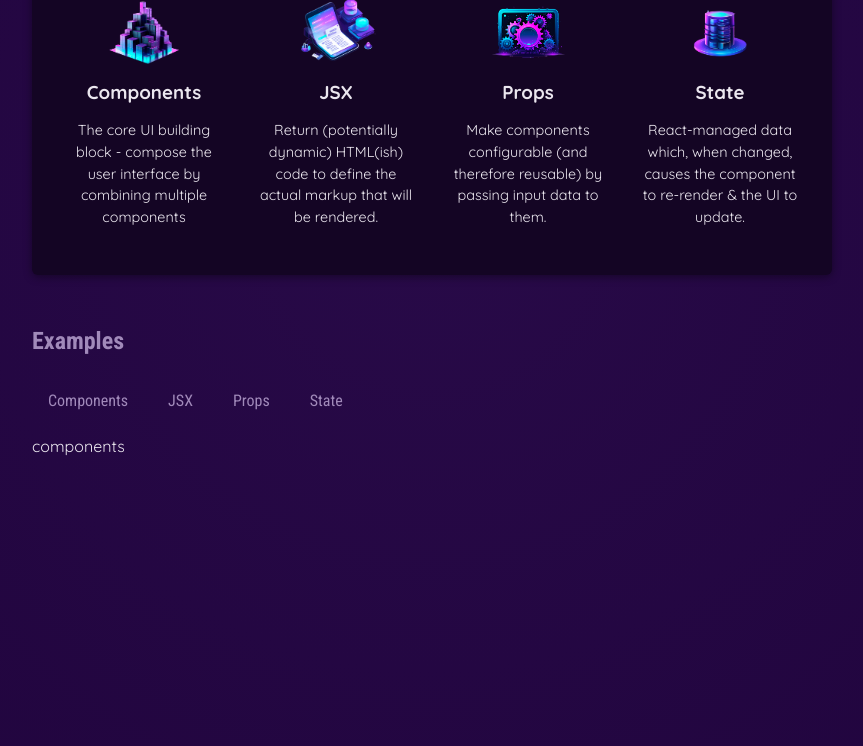
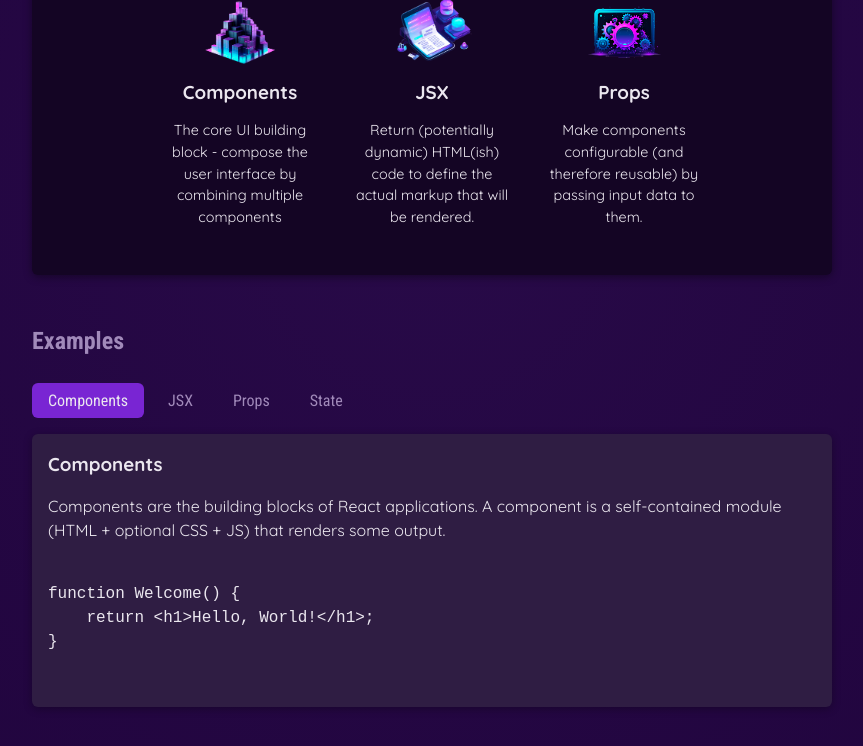
Before and after one commit to jhhn98/react-complete-guide, a React (Vite) app in the folder 03 React Essentials/01-starting-project/: page / in a window 1280 px wide. Both pictures are taken after a click on the button "Components". Shown: the part 424-1170 px from the top of the page, without its empty margins (208-1071 px from the left). Built offline with nearby package versions, Linux system fonts and the light colour scheme.

Commit message:
study 52~57 //조건문 출력 및 리스트 데이터 동적 출력

```diff
--- a/03 React Essentials/01-starting-project/src/App.jsx
+++ b/03 React Essentials/01-starting-project/src/App.jsx
@@ -1,17 +1,31 @@
 import { useState } from 'react';
-import { CORE_CONCEPTS } from "./data.js";
+import {CORE_CONCEPTS, EXAMPLES} from "./data.js";
 import Header from './components/Header/Header.jsx';
 import CoreConcept from './components/CoreConcept/CoreConcept.jsx';
 import TabButton from './components/TabButton.jsx';
 
 function App() {
-    const [ selectedTopic, setSelectedTopic ] = useState('Please click a button');
-    let tabContent = 'Please click a button';
+    const [ selectedTopic, setSelectedTopic ] = useState();
     function handleSelect(selectedButton) {
         setSelectedTopic(selectedButton);
         //console.log(selectedTopic);
     }
     console.log('APP COMPONENT EXECUTING');
+
+    {/*조건출력문 방법3 component 함수에서 변수에 저장하여 선언할 수도 있다.*/}
+    let tabContent = <p>Please select a topic.</p>;
+
+    if (selectedTopic) {
+        tabContent = (
+            <div id="tab-content">
+                <h3>{EXAMPLES[selectedTopic].title}</h3>
+                <p>{EXAMPLES[selectedTopic].description}</p>
+                <pre>
+                    <code>{EXAMPLES[selectedTopic].code}</code>
+                </pre>
+            </div>
+        );
+    }
     return (
         <div>
             <Header/>
@@ -19,21 +33,58 @@
                 <section id="core-concepts">
                     <h2>Core Concepts</h2>
                     <ul>
-                        <CoreConcept {...CORE_CONCEPTS[0]}/>
+                        {CORE_CONCEPTS.map((conceptItem) => <CoreConcept key={conceptItem.title} {...conceptItem} />)}
+                        {/*<CoreConcept {...CORE_CONCEPTS[0]}/>
                         <CoreConcept {...CORE_CONCEPTS[1]}/>
                         <CoreConcept {...CORE_CONCEPTS[2]}/>
-                        <CoreConcept {...CORE_CONCEPTS[3]}/>
+                        <CoreConcept {...CORE_CONCEPTS[3]}/>*/}
                     </ul>
                 </section>
                 <section id="examples">
                     <h2>Examples</h2>
                     <menu>
-                        <TabButton onSelect={() => handleSelect('components')}>Components</TabButton>
-                        <TabButton onSelect={() => handleSelect('jsx')}>JSX</TabButton>
-                        <TabButton onSelect={() => handleSelect('props')}>Props</TabButton>
-                        <TabButton onSelect={() => handleSelect('state')}>State</TabButton>
+                        <TabButton isSelected={selectedTopic === 'components'} onSelect={() => handleSelect('components')}>Components</TabButton>
+                        <TabButton isSelected={selectedTopic === 'jsx'} onSelect={() => handleSelect('jsx')}>JSX</TabButton>
+                        <TabButton isSelected={selectedTopic === 'props'} onSelect={() => handleSelect('props')}>Props</TabButton>
+                        <TabButton isSelected={selectedTopic === 'state'} onSelect={() => handleSelect('state')}>State</TabButton>
                     </menu>
-                    {selectedTopic}
+                    {/*
+                    조건출력문 방법1
+                    {!selectedTopic ? <p>Please select a topic.</p> : null}
+                    {selectedTopic ? (
+                        <div id="tab-content">
+                            <h3>{EXAMPLES[selectedTopic].title}</h3>
+                            <p>{EXAMPLES[selectedTopic].description}</p>
+                            <pre>
+                                <code>{EXAMPLES[selectedTopic].code}</code>
+                            </pre>
+                        </div>
+                    ) : null}
+                    {!selectedTopic ? <p>Please select a topic.</p> : (
+                        <div id="tab-content">
+                            <h3>{EXAMPLES[selectedTopic].title}</h3>
+                            <p>{EXAMPLES[selectedTopic].description}</p>
+                            <pre>
+                                <code>{EXAMPLES[selectedTopic].code}</code>
+                            </pre>
+                        </div>
+                    )}
+                    */}
+                    {/*
+                    조건출력문 방법2 - && 기호를 사용함으로써 : null 구문을 생략할 수 있다.
+                    {!selectedTopic && <p>Please select a topic.</p>}
+                    {selectedTopic && (
+                        <div id="tab-content">
+                            <h3>{EXAMPLES[selectedTopic].title}</h3>
+                            <p>{EXAMPLES[selectedTopic].description}</p>
+                            <pre>
+                                <code>{EXAMPLES[selectedTopic].code}</code>
+                            </pre>
+                        </div>
+                    )}
+                    */}
+                    {/*조건출력문 방법3 component 함수에서 변수에 저장하여 선언할 수도 있다. line : 16*/}
+                    {tabContent}
                 </section>
             </main>
         </div>
--- a/03 React Essentials/01-starting-project/src/components/TabButton.jsx
+++ b/03 React Essentials/01-starting-project/src/components/TabButton.jsx
@@ -1,6 +1,6 @@
-export default function TabButton({ children, onSelect }) {
+export default function TabButton({ children, onSelect, isSelected }) {
     console.log('TABBUTTON COMPONENT EXECUTING');
     return(
-        <li><button onClick={onSelect}>{children}</button></li>
+        <li><button className={isSelected ? 'active' : undefined} onClick={onSelect}>{children}</button></li>
     );
 }
--- a/03 React Essentials/01-starting-project/src/data.js
+++ b/03 React Essentials/01-starting-project/src/data.js
@@ -19,11 +19,11 @@
         title: 'Props',
         description: 'Make components configurable (and therefore reusable) by passing input data to them.'
     },
-    {
+    /*{
         image: stateMgmtImg,
         title: 'State',
         description: 'React-managed data which, when changed, causes the component to re-render & the UI to update.'
-    }
+    }*/
 ];
 
 export const EXAMPLES = {
```
